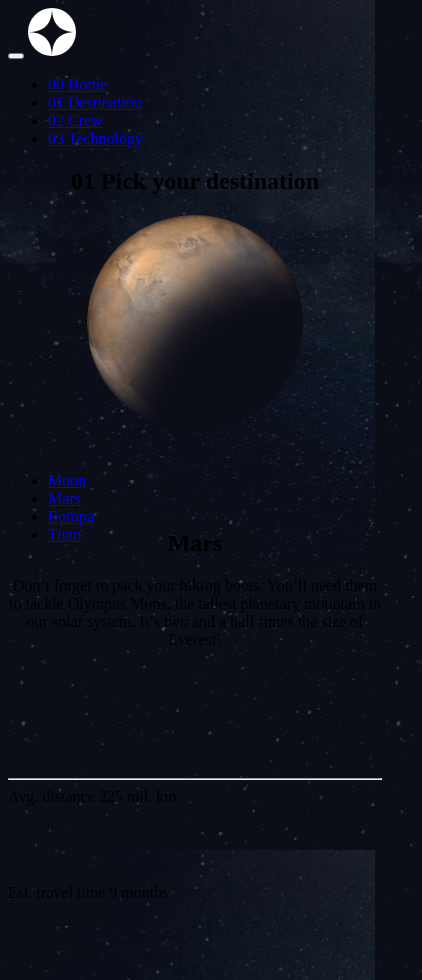
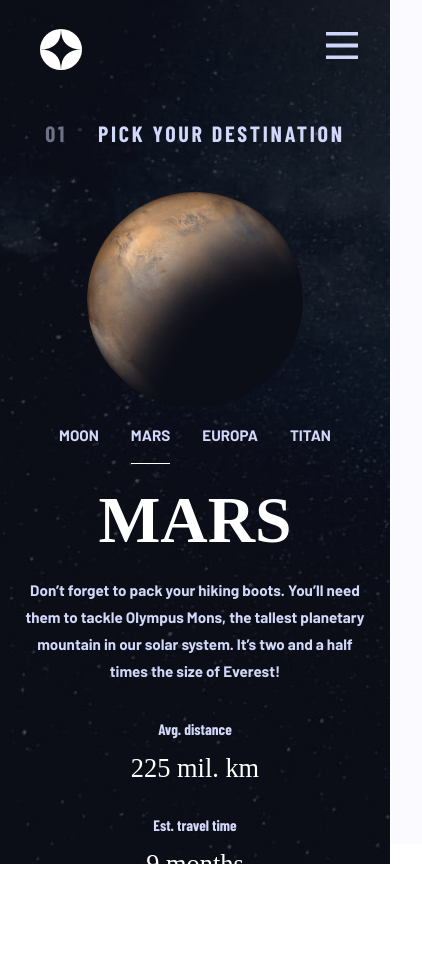
Before and after one commit to Aashutosh-kr/Fronend_Mentor_project, a plain HTML site: page destination-mars.html in a window 390 px wide. Shown: the whole page, 422 px wide, since content can reach past the window. After the commit the page ends 896 px from the top, so only its background shows below. Drawn offline with nearby package versions, Linux system fonts and the light colour scheme; a web font is replaced by a local one.

Commit message:
nearly completed first crew page

```diff
--- /dev/null
+++ b/css/crew.css
@@ -0,0 +1,151 @@
+/*---------------
+    Homepage
+ ---------------*/
+
+
+/* For Desktops and large screen devices */
+
+body {
+    background-image: url("../assets/crew/background-crew-desktop.jpg");
+}
+
+main {
+    flex-direction: column;
+    justify-content: space-between;
+}
+
+
+/* main h1 {
+    width: 100%;
+    margin: 1rem 0 0 25%;
+} */
+
+main>section {
+    width: 100%;
+    align-items: center;
+    justify-content: space-around;
+}
+
+.wrapper {
+    height: 50vh;
+}
+
+.wrapper p {
+    max-width: var(--h1-width);
+}
+
+.intro-container {
+    height: 30vh;
+}
+
+.intro-container h2 {
+    height: 8rem;
+    font-weight: 700;
+}
+
+.intro-container h2 span:first-of-type {
+    color: hsl(var(--color-white), 0.5);
+}
+
+#slider1 li {
+    height: 0.8rem;
+    width: 0.8rem;
+    background: hsl(var(--color-white), 0.1);
+}
+
+#slider1 li.active {
+    background: hsl(var(--color-white));
+}
+
+#slider1 li:not(.active):hover {
+    background: hsl(var(--color-white), 0.5);
+}
+
+.crew-image {
+    align-self: flex-end;
+}
+
+hr {
+    display: none;
+}
+
+
+/* For Tablet and medium size screens */
+
+@media screen and (max-width: 900px) {
+    /*---------------
+        Variables
+    ---------------*/
+     :root {
+        /* Font sizes */
+        --fs-h3: 2.242rem;
+    }
+    body {
+        background-image: url("../assets/crew/background-crew-tablet.jpg");
+    }
+    main {
+        width: 90%;
+    }
+    main h1 {
+        margin: 0;
+    }
+    main>section {
+        flex-direction: column;
+    }
+    .wrapper {
+        width: 100%;
+        height: 50vh;
+        justify-content: space-evenly;
+    }
+    .intro-container {
+        align-items: center;
+        text-align: center;
+    }
+    .intro p {
+        text-align: center;
+    }
+    #slider1 {
+        justify-content: center;
+    }
+    .crew-image {
+        align-self: center;
+        align-items: center;
+    }
+}
+
+
+/* For mobiles */
+
+@media screen and (max-width: 545px) {
+    body {
+        background-image: url("../assets/crew/background-crew-mobile.jpg");
+        position: relative;
+    }
+    main h1 {
+        width: initial;
+        margin: 0;
+        text-align: center;
+    }
+    main>section {
+        flex-direction: column-reverse;
+        width: 90%;
+    }
+    .crew-image {
+        width: 100%;
+    }
+    .crew-image img {
+        height: 22rem;
+        width: 16.15rem;
+    }
+    hr {
+        display: block;
+        width: 100%;
+    }
+    .wrapper {
+        height: 40vh;
+        flex-direction: column-reverse;
+    }
+    .intro p {
+        max-width: 90%;
+    }
+}
--- /dev/null
+++ b/css/global-style.css
@@ -0,0 +1,467 @@
+@import url("https://fonts.googleapis.com/css2?family=Barlow+Condensed:wght@400;700&family=Barlow:wght@400;700&family=Bellefair&display=swap");
+
+/*---------------
+    Css reset
+ ---------------*/
+
+*,
+::after,
+::before {
+    margin: 0;
+    padding: 0;
+    box-sizing: border-box;
+    transition: all 250ms cubic-bezier(0.86, 0, 0.07, 1);
+    background-repeat: no-repeat;
+    background-position: center center;
+    background-size: cover;
+}
+
+ul {
+    list-style: none;
+}
+
+a {
+    text-decoration: none;
+}
+
+
+/*---------------
+    Variables
+ ---------------*/
+
+:root {
+    /* Fonts */
+    /* Font Sizes */
+    --fs-h1: 8.824rem;
+    --fs-h2: 5.883rem;
+    --fs-h3: 2.942rem;
+    --fs-h4: 1.883rem;
+    --fs-h5: 1.177rem;
+    --fs-nav: 1rem;
+    --fs-sub1: 1.65rem;
+    --fs-sub2: 0.8rem;
+    --fs-p: 0.95rem;
+    /* Letter spacing */
+    --letter-spacing-l: 4.75px;
+    --letter-spacing-m: 2.7px;
+    --letter-spacing-s: 2.35px;
+    /* Font family */
+    --ff-barlow: "Barlow", sans-serif;
+    --ff-barlow-cond: "Barlow Condensed", sans-serif;
+    --ff-bellefair: "Bellefair", serif;
+    /* Colors */
+    --color-dark: 230, 33%, 7%;
+    --color-light: 231, 76%, 90%;
+    --color-white: 0, 0%, 100%;
+    /* Others */
+    --gap: 1rem;
+    --margin-bottom: 1rem;
+    --header-height: 15vh;
+    --nav-height: 5rem;
+    --h1-width: 26rem;
+}
+
+
+/*-------------------
+    utility classes
+ -------------------*/
+
+
+/* Flexbox */
+
+.flex {
+    display: flex;
+}
+
+.gap {
+    gap: var(--gap);
+}
+
+.flex-start {
+    align-self: flex-start;
+}
+
+.content-center {
+    justify-content: center;
+}
+
+.space-evenly {
+    justify-content: space-evenly;
+}
+
+.space-between {
+    justify-content: space-between;
+}
+
+.space-around {
+    justify-content: space-around;
+}
+
+.align-center {
+    align-items: center;
+}
+
+.col {
+    flex-direction: column;
+}
+
+.wrap {
+    flex-wrap: wrap;
+}
+
+
+/* Background colors */
+
+.clr-dark {
+    background: hsl(var(--color-dark));
+}
+
+.clr-light {
+    background: hsl(var(--color-light));
+}
+
+.clr-white {
+    background: hsl(var(--color-white));
+}
+
+
+/*---------------
+      Fonts
+ ---------------*/
+
+
+/* Font Size */
+
+p {
+    line-height: 1.7rem;
+}
+
+.body-text {
+    font-family: var(--ff-barlow);
+    font-size: var(--fs-p);
+    font-weight: 600;
+}
+
+.h1-text {
+    font-size: var(--fs-h1);
+}
+
+.h2-text {
+    font-size: var(--fs-h2);
+}
+
+.h3-text {
+    font-size: var(--fs-h3);
+}
+
+.h4-text {
+    font-size: var(--fs-h4);
+}
+
+.h5-text {
+    font-size: var(--fs-h5);
+}
+
+.navtext-size {
+    font-size: var(--fs-nav);
+}
+
+.sub1text-size {
+    font-size: var(--fs-sub1);
+}
+
+.sub2text-size {
+    font-size: var(--fs-sub2);
+}
+
+
+/* Font Size */
+
+.letter-spacing-large {
+    letter-spacing: var(--letter-spacing-l);
+}
+
+.letter-spacing-medium {
+    letter-spacing: var(--letter-spacing-m);
+}
+
+.letter-spacing-small {
+    letter-spacing: var(--letter-spacing-s);
+}
+
+
+/* Font Colors */
+
+.text-dark {
+    color: hsl(var(--color-dark));
+}
+
+.text-light {
+    color: hsl(var(--color-light));
+}
+
+.text-white {
+    color: hsl(var(--color-white));
+}
+
+
+/* Font Style */
+
+.text-left {
+    text-align: left;
+}
+
+.text-center {
+    text-align: center;
+}
+
+.text-right {
+    text-align: right;
+}
+
+.text-justify {
+    text-align: justify;
+}
+
+.uppercase {
+    text-transform: uppercase;
+}
+
+.bold {
+    font-weight: 700;
+}
+
+
+/* Font family */
+
+.ff-bellefair,
+h1,
+h2,
+h3,
+h4 {
+    font-family: var(--ff-bellefair);
+}
+
+.ff-barlow {
+    font-family: var(--ff-barlow);
+}
+
+.ff-barlow-cond,
+h5 {
+    font-family: var(--ff-barlow-cond);
+}
+
+
+/* Others */
+
+.round {
+    border-radius: 50%;
+}
+
+
+/*---------------
+      Layout
+---------------*/
+
+body {
+    overflow-x: hidden;
+}
+
+header {
+    height: var(--header-height);
+    width: 100%;
+}
+
+.logo {
+    position: fixed;
+    top: 2.5rem;
+    left: 2.5rem;
+}
+
+.logo a,
+.logo a img {
+    display: inline-block;
+    height: 3rem;
+    width: 3rem;
+}
+
+.menu-btn {
+    display: none;
+}
+
+nav {
+    position: fixed;
+    height: var(--nav-height);
+    min-width: 60vw;
+    top: 3rem;
+    right: 0;
+    background: hsl(var(--color-light), 0.1);
+    backdrop-filter: blur(1rem);
+}
+
+.primary-nav {
+    height: 100%;
+    width: 100%;
+    margin: 0;
+}
+
+.primary-nav li {
+    margin: 0 2rem;
+    position: relative;
+}
+
+.primary-nav li:after {
+    content: "";
+    position: absolute;
+    left: 0;
+    bottom: 0;
+    right: 0;
+    z-index: 1;
+    height: 0.16rem;
+}
+
+.primary-nav li.active:after {
+    background: hsl(var(--color-white));
+}
+
+.primary-nav li:not(.active):hover::after {
+    background: hsl(var(--color-white), 0.5);
+}
+
+main {
+    min-height: calc(100vh - var(--header-height));
+    justify-content: space-around;
+}
+
+.wrapper span.bold {
+    color: hsl(var(--color-light), 0.5);
+    margin: 0 1.5rem 0 0;
+}
+
+hr {
+    border: none;
+    height: 1px;
+    background: hsl(var(--color-light), 0.5);
+}
+
+
+/* For Tablet and medium size screens */
+
+@media screen and (max-width: 900px) {
+    /*---------------
+        Variables
+    ---------------*/
+     :root {
+        /* Font Sizes */
+        --fs-h1: 7.524rem;
+        --fs-h4: 1.63rem;
+        /* Others */
+        --header-height: 10vh;
+        --h1-width: 30rem;
+    }
+    .logo {
+        top: 1.8rem;
+    }
+    nav {
+        top: 0;
+        right: 0;
+    }
+    nav span.bold {
+        display: none;
+    }
+    .primary-nav li {
+        margin: 0 1rem;
+    }
+    main {
+        flex-direction: column;
+        width: 90%;
+        margin: auto;
+    }
+}
+
+
+/* For mobiles */
+
+@media screen and (max-width: 545px) {
+    /*---------------
+        Variables
+    ---------------*/
+     :root {
+        /* Font Sizes */
+        --fs-h1: 4.824rem;
+        --fs-h2: 4.1rem;
+        --fs-h4: 1.383rem;
+        /* Others */
+        --header-height: 15vh;
+        --h1-width: 19rem;
+    }
+    .logo {
+        top: 1.8rem;
+        left: 2.5rem;
+    }
+    .logo a,
+    .logo a img {
+        height: 2.6rem;
+        width: 2.6rem;
+    }
+    .menu-btn {
+        display: block;
+        background-image: url("../assets/shared/icon-hamburger.svg");
+        background-color: transparent;
+        border: none;
+        position: fixed;
+        z-index: 99999;
+        top: 2rem;
+        right: 2rem;
+        height: 1.7rem;
+        width: 2rem;
+        cursor: pointer;
+    }
+    #nav-hidden {
+        transform: translateX(100%);
+    }
+    #nav-shown {
+        transform: translateX(0%);
+    }
+    nav {
+        top: 0;
+        bottom: 0;
+        z-index: 100;
+        height: 100vh;
+        width: 65vw;
+    }
+    nav span.bold {
+        display: inline;
+    }
+    .primary-nav {
+        height: 40%;
+        flex-direction: column;
+        justify-content: space-around;
+        margin: 0 1rem;
+    }
+    .primary-nav li:after {
+        display: none;
+    }
+}
+
+
+/*---------------
+    Main css
+ ---------------*/
+
+#slider2 li {
+    height: 4rem;
+    width: 4rem;
+}
+
+#slider2 li.active {
+    background: hsl(var(--color-white));
+}
+
+#slider2 li:hover {
+    border: 1px solid hsl(var(--color-white));
+}
+
+#slider2 li {
+    border: 1px solid hsl(var(--color-white), 0.2);
+}
```
Also changed, not shown: crew-commander.html (+82 -18 lines), css/tecnology.css (added).
